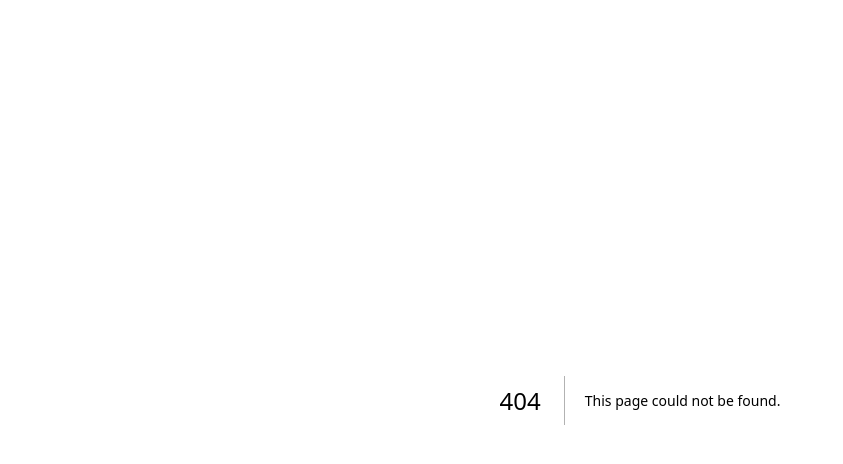
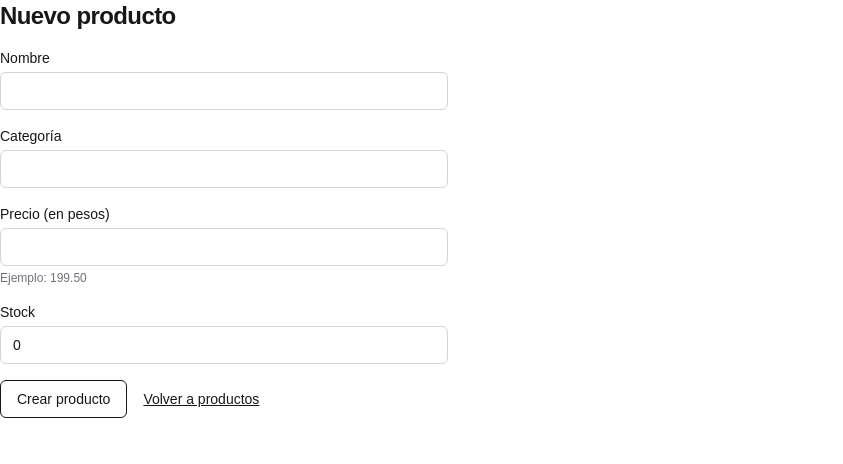
Before and after one commit to IkerSalvatore/Pulsemarket, a Next.js app: page /dashboard/productos/nuevo in a window 1280 px wide. Before the commit this address had no page. Shown: the top 464 px of the page, without its empty margins (0-843 px from the left). Built offline with nearby package versions, Linux system fonts and the light colour scheme; no server answers.

Commit message:
Agrega formularios y acciones de productos (2.1)

```diff
--- /dev/null
+++ b/app/dashboard/productos/acciones-producto.tsx
@@ -0,0 +1,62 @@
+"use client";
+
+import Link from "next/link";
+import { useRouter } from "next/navigation";
+import { useState, useTransition } from "react";
+import { eliminarProductoAccion } from "@/lib/productos-acciones";
+
+type AccionesProductoProps = {
+  id: number;
+  nombre: string;
+  mostrarEditar?: boolean;
+};
+
+export function AccionesProducto({
+  id,
+  nombre,
+  mostrarEditar = true,
+}: AccionesProductoProps) {
+  const router = useRouter();
+  const [pendiente, iniciar] = useTransition();
+  const [error, setError] = useState<string | null>(null);
+
+  function alEliminar() {
+    const confirmado = window.confirm(
+      `¿Eliminar "${nombre}"? Dejará de aparecer en el catálogo, pero se conserva en los reportes.`,
+    );
+    if (!confirmado) return;
+
+    setError(null);
+    iniciar(async () => {
+      const resultado = await eliminarProductoAccion(id);
+      if (!resultado.ok) {
+        setError(resultado.mensaje ?? "No se pudo eliminar el producto.");
+        return;
+      }
+      router.push("/dashboard/productos");
+    });
+  }
+
+  return (
+    <div className="flex items-center gap-3 text-sm">
+      {mostrarEditar && (
+        <Link href={`/dashboard/productos/editar/${id}`} className="underline">
+          Editar
+        </Link>
+      )}
+      <button
+        type="button"
+        onClick={alEliminar}
+        disabled={pendiente}
+        className="text-red-700 underline disabled:opacity-50"
+      >
+        {pendiente ? "Eliminando..." : "Eliminar"}
+      </button>
+      {error && (
+        <span role="alert" className="text-red-700">
+          {error}
+        </span>
+      )}
+    </div>
+  );
+}
--- /dev/null
+++ b/app/dashboard/productos/editar/[id]/page.tsx
@@ -0,0 +1,61 @@
+import { Suspense } from "react";
+import prisma from "@/lib/prisma";
+import { centavosAPesos } from "@/lib/precio";
+import { editarProducto } from "@/lib/productos-acciones";
+import { AccionesProducto } from "../../acciones-producto";
+import { FormularioProducto } from "../../formulario-producto";
+
+async function CargarFormulario({ params }: { params: Promise<{ id: string }> }) {
+  const { id } = await params;
+  const idNumero = Number(id);
+
+  const producto =
+    Number.isInteger(idNumero) && idNumero > 0
+      ? await prisma.producto.findFirst({
+          where: { id: idNumero, eliminadoEn: null },
+        })
+      : null;
+
+  if (!producto) {
+    return (
+      <p role="alert" className="mt-4 text-sm text-red-700">
+        El producto no existe o ya fue eliminado.
+      </p>
+    );
+  }
+
+  return (
+    <>
+      <FormularioProducto
+        accion={editarProducto.bind(null, producto.id)}
+        textoBoton="Guardar cambios"
+        valoresIniciales={{
+          nombre: producto.nombre,
+          categoria: producto.categoria,
+          precio: centavosAPesos(producto.precio),
+          stock: String(producto.stock),
+        }}
+      />
+      <div className="mt-8 border-t border-zinc-200 pt-4 dark:border-zinc-800">
+        <AccionesProducto
+          id={producto.id}
+          nombre={producto.nombre}
+          mostrarEditar={false}
+        />
+      </div>
+    </>
+  );
+}
+
+export default function EditarProductoPage(
+  props: PageProps<"/dashboard/productos/editar/[id]">,
+) {
+  return (
+    <section>
+      <h1 className="text-2xl font-semibold tracking-tight">Editar producto</h1>
+      <Suspense fallback={<p className="mt-4 text-sm">Cargando...</p>}>
+        <CargarFormulario params={props.params} />
+      </Suspense>
+    </section>
+  );
+}
--- /dev/null
+++ b/app/dashboard/productos/formulario-producto.tsx
@@ -0,0 +1,150 @@
+"use client";
+
+import Link from "next/link";
+import { useActionState, useState } from "react";
+import type { ChangeEvent } from "react";
+import type { EstadoFormulario } from "@/lib/productos-acciones";
+
+type Accion = (
+  estadoPrevio: EstadoFormulario,
+  formData: FormData,
+) => Promise<EstadoFormulario>;
+
+type Valores = {
+  nombre: string;
+  categoria: string;
+  precio: string;
+  stock: string;
+};
+
+const VACIOS: Valores = { nombre: "", categoria: "", precio: "", stock: "0" };
+
+type CampoProps = {
+  id: keyof Valores;
+  etiqueta: string;
+  valor: string;
+  ayuda?: string;
+  error?: string;
+  inputMode?: "text" | "decimal" | "numeric";
+  alCambiar: (evento: ChangeEvent<HTMLInputElement>) => void;
+};
+
+function Campo({
+  id,
+  etiqueta,
+  valor,
+  ayuda,
+  error,
+  inputMode = "text",
+  alCambiar,
+}: CampoProps) {
+  return (
+    <div>
+      <label htmlFor={id} className="block text-sm font-medium">
+        {etiqueta}
+      </label>
+      <input
+        id={id}
+        name={id}
+        type="text"
+        inputMode={inputMode}
+        value={valor}
+        onChange={alCambiar}
+        aria-invalid={error ? true : undefined}
+        aria-describedby={error ? id + "-error" : undefined}
+        className="mt-1 w-full rounded-md border border-zinc-300 bg-transparent px-3 py-2 text-sm dark:border-zinc-700"
+      />
+      {ayuda && !error && (
+        <p className="mt-1 text-xs text-zinc-500">{ayuda}</p>
+      )}
+      {error && (
+        <p id={id + "-error"} className="mt-1 text-sm text-red-600">
+          {error}
+        </p>
+      )}
+    </div>
+  );
+}
+
+type FormularioProductoProps = {
+  accion: Accion;
+  textoBoton: string;
+  valoresIniciales?: Valores;
+};
+
+export function FormularioProducto({
+  accion,
+  textoBoton,
+  valoresIniciales,
+}: FormularioProductoProps) {
+  const [estado, formAction, pendiente] = useActionState(accion, { ok: false });
+  const [valores, setValores] = useState<Valores>(valoresIniciales ?? VACIOS);
+
+  function alCambiar(campo: keyof Valores) {
+    return (evento: ChangeEvent<HTMLInputElement>) => {
+      setValores((anterior) => ({ ...anterior, [campo]: evento.target.value }));
+    };
+  }
+
+  return (
+    <form action={formAction} className="mt-4 max-w-md space-y-4">
+      {estado.mensaje && (
+        <p
+          role={estado.ok ? "status" : "alert"}
+          className={
+            estado.ok
+              ? "rounded-md border border-green-500 bg-green-50 p-3 text-sm text-green-800"
+              : "rounded-md border border-red-500 bg-red-50 p-3 text-sm text-red-700"
+          }
+        >
+          {estado.mensaje}
+        </p>
+      )}
+
+      <Campo
+        id="nombre"
+        etiqueta="Nombre"
+        valor={valores.nombre}
+        error={estado.errores?.nombre?.[0]}
+        alCambiar={alCambiar("nombre")}
+      />
+      <Campo
+        id="categoria"
+        etiqueta="Categoría"
+        valor={valores.categoria}
+        error={estado.errores?.categoria?.[0]}
+        alCambiar={alCambiar("categoria")}
+      />
+      <Campo
+        id="precio"
+        etiqueta="Precio (en pesos)"
+        valor={valores.precio}
+        ayuda="Ejemplo: 199.50"
+        inputMode="decimal"
+        error={estado.errores?.precio?.[0]}
+        alCambiar={alCambiar("precio")}
+      />
+      <Campo
+        id="stock"
+        etiqueta="Stock"
+        valor={valores.stock}
+        inputMode="numeric"
+        error={estado.errores?.stock?.[0]}
+        alCambiar={alCambiar("stock")}
+      />
+
+      <div className="flex items-center gap-4">
+        <button
+          type="submit"
+          disabled={pendiente}
+          className="rounded-md border px-4 py-2 text-sm font-medium disabled:opacity-50"
+        >
+          {pendiente ? "Guardando..." : textoBoton}
+        </button>
+        <Link href="/dashboard/productos" className="text-sm underline">
+          Volver a productos
+        </Link>
+      </div>
+    </form>
+  );
+}
--- /dev/null
+++ b/app/dashboard/productos/nuevo/page.tsx
@@ -0,0 +1,11 @@
+import { crearProducto } from "@/lib/productos-acciones";
+import { FormularioProducto } from "../formulario-producto";
+
+export default function NuevoProductoPage() {
+  return (
+    <section>
+      <h1 className="text-2xl font-semibold tracking-tight">Nuevo producto</h1>
+      <FormularioProducto accion={crearProducto} textoBoton="Crear producto" />
+    </section>
+  );
+}
```
